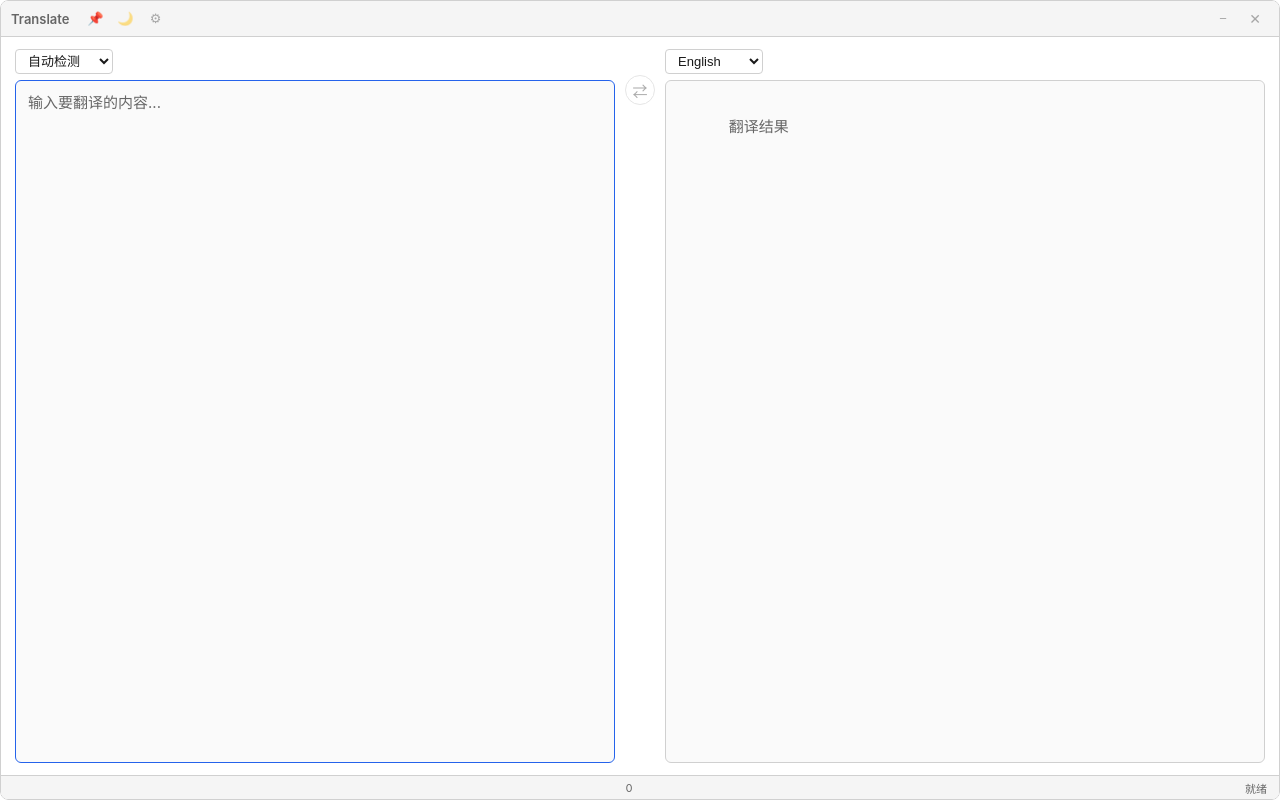
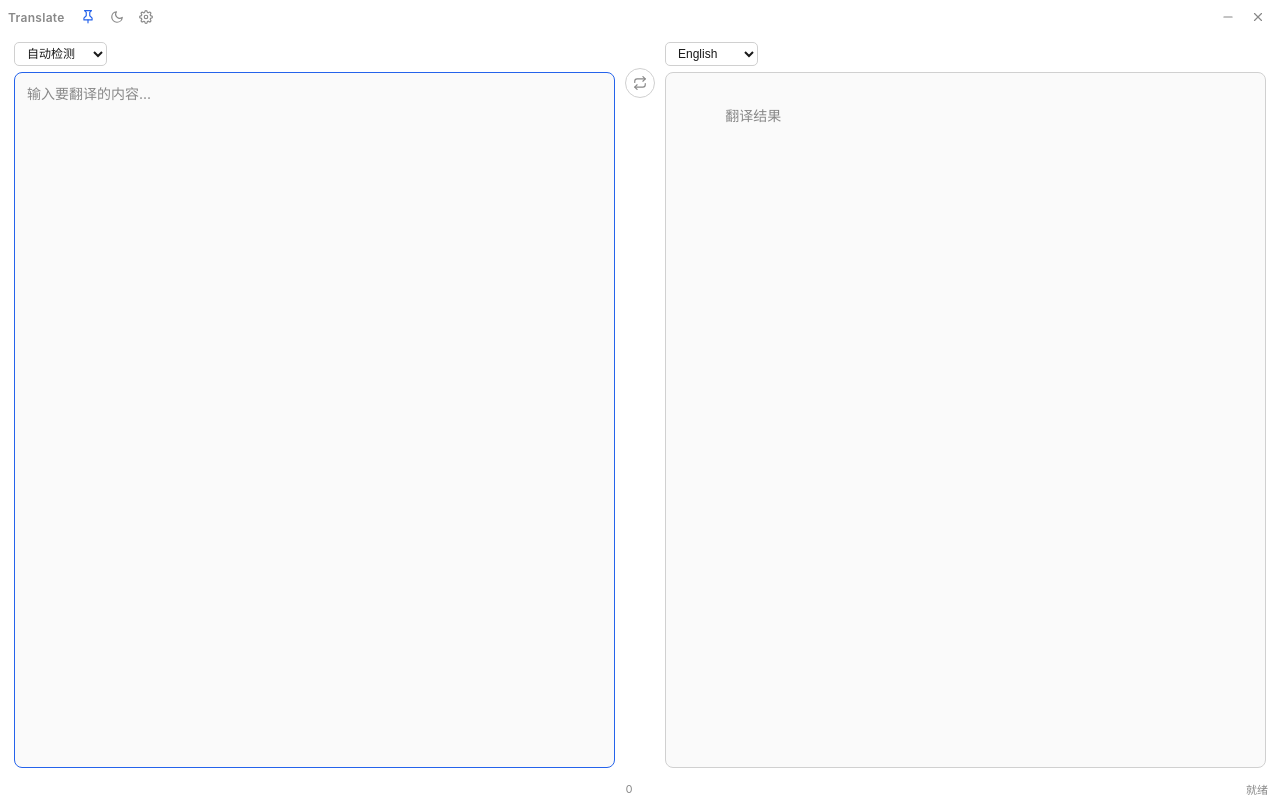
Before and after one commit to LI-S-H/translate-app, a website built with Vite: page index.html in a window 1280 px wide. Built offline with nearby package versions, Linux system fonts and the light colour scheme.

Commit message:
fix: 修复窗口拖动、统一图标风格、输出文字对齐、一体化设计
- 添加 core:window:allow-start-dragging 权限修复窗口无法拖动
- 所有标题栏按钮替换为统一 SVG 图标（与复制按钮风格一致）
- 输出区域默认文字左上角对齐（与输入区域对称）
- 去除标题栏底部分隔线，与内容区域背景统一
- 窗口整体更简洁一体化，参考 Claude Code 桌面端设计

```diff
--- a/index.html
+++ b/index.html
@@ -12,13 +12,24 @@
     <div id="titlebar">
       <div class="titlebar-left">
         <span class="app-name">Translate</span>
-        <button id="btn-pin" class="icon-btn active" title="置顶">&#128204;</button>
-        <button id="btn-theme" class="icon-btn" title="切换主题">&#127769;</button>
-        <button id="btn-settings" class="icon-btn" title="设置">&#9881;</button>
+        <button id="btn-pin" class="icon-btn active" title="置顶">
+          <svg width="14" height="14" viewBox="0 0 24 24" fill="none" stroke="currentColor" stroke-width="2" stroke-linecap="round" stroke-linejoin="round"><line x1="12" y1="17" x2="12" y2="22"/><path d="M5 17h14v-2.7a1 1 0 0 0-.3-.7l-3.7-3.7V4l3-3H6l3 3v5.9L5.3 13.6a1 1 0 0 0-.3.7V17Z"/></svg>
+        </button>
+        <button id="btn-theme" class="icon-btn" title="切换主题">
+          <svg class="icon-sun" width="14" height="14" viewBox="0 0 24 24" fill="none" stroke="currentColor" stroke-width="2" stroke-linecap="round" stroke-linejoin="round"><circle cx="12" cy="12" r="5"/><line x1="12" y1="1" x2="12" y2="3"/><line x1="12" y1="21" x2="12" y2="23"/><line x1="4.22" y1="4.22" x2="5.64" y2="5.64"/><line x1="18.36" y1="18.36" x2="19.78" y2="19.78"/><line x1="1" y1="12" x2="3" y2="12"/><line x1="21" y1="12" x2="23" y2="12"/><line x1="4.22" y1="19.78" x2="5.64" y2="18.36"/><line x1="18.36" y1="5.64" x2="19.78" y2="4.22"/></svg>
+          <svg class="icon-moon" width="14" height="14" viewBox="0 0 24 24" fill="none" stroke="currentColor" stroke-width="2" stroke-linecap="round" stroke-linejoin="round"><path d="M21 12.79A9 9 0 1 1 11.21 3 7 7 0 0 0 21 12.79z"/></svg>
+        </button>
+        <button id="btn-settings" class="icon-btn" title="设置">
+          <svg width="14" height="14" viewBox="0 0 24 24" fill="none" stroke="currentColor" stroke-width="2" stroke-linecap="round" stroke-linejoin="round"><circle cx="12" cy="12" r="3"/><path d="M19.4 15a1.65 1.65 0 0 0 .33 1.82l.06.06a2 2 0 1 1-2.83 2.83l-.06-.06a1.65 1.65 0 0 0-1.82-.33 1.65 1.65 0 0 0-1 1.51V21a2 2 0 0 1-4 0v-.09A1.65 1.65 0 0 0 9 19.4a1.65 1.65 0 0 0-1.82.33l-.06.06a2 2 0 1 1-2.83-2.83l.06-.06A1.65 1.65 0 0 0 4.68 15a1.65 1.65 0 0 0-1.51-1H3a2 2 0 0 1 0-4h.09A1.65 1.65 0 0 0 4.6 9a1.65 1.65 0 0 0-.33-1.82l-.06-.06a2 2 0 1 1 2.83-2.83l.06.06A1.65 1.65 0 0 0 9 4.68a1.65 1.65 0 0 0 1-1.51V3a2 2 0 0 1 4 0v.09a1.65 1.65 0 0 0 1 1.51 1.65 1.65 0 0 0 1.82-.33l.06-.06a2 2 0 1 1 2.83 2.83l-.06.06A1.65 1.65 0 0 0 19.4 9a1.65 1.65 0 0 0 1.51 1H21a2 2 0 0 1 0 4h-.09a1.65 1.65 0 0 0-1.51 1z"/></svg>
+        </button>
       </div>
       <div class="titlebar-actions">
-        <button id="btn-minimize" class="icon-btn" title="最小化">&#x2212;</button>
-        <button id="btn-close" class="icon-btn btn-close" title="关闭">&#10005;</button>
+        <button id="btn-minimize" class="icon-btn" title="最小化">
+          <svg width="14" height="14" viewBox="0 0 24 24" fill="none" stroke="currentColor" stroke-width="2" stroke-linecap="round" stroke-linejoin="round"><line x1="5" y1="12" x2="19" y2="12"/></svg>
+        </button>
+        <button id="btn-close" class="icon-btn btn-close" title="关闭">
+          <svg width="14" height="14" viewBox="0 0 24 24" fill="none" stroke="currentColor" stroke-width="2" stroke-linecap="round" stroke-linejoin="round"><line x1="18" y1="6" x2="6" y2="18"/><line x1="6" y1="6" x2="18" y2="18"/></svg>
+        </button>
       </div>
     </div>
 
@@ -46,13 +57,17 @@
         </div>
         <div class="input-wrap">
           <textarea id="input-area" placeholder="输入要翻译的内容..." autofocus></textarea>
-          <button id="btn-clear" class="clear-btn hidden" title="清除">&#10005;</button>
+          <button id="btn-clear" class="clear-btn hidden" title="清除">
+            <svg width="12" height="12" viewBox="0 0 24 24" fill="none" stroke="currentColor" stroke-width="2" stroke-linecap="round" stroke-linejoin="round"><line x1="18" y1="6" x2="6" y2="18"/><line x1="6" y1="6" x2="18" y2="18"/></svg>
+          </button>
         </div>
       </div>
 
       <!-- swap button -->
       <div class="swap-col">
-        <button id="btn-swap" class="icon-btn swap-btn" title="交换语言">&#8644;</button>
+        <button id="btn-swap" class="icon-btn swap-btn" title="交换语言">
+          <svg width="14" height="14" viewBox="0 0 24 24" fill="none" stroke="currentColor" stroke-width="2" stroke-linecap="round" stroke-linejoin="round"><polyline points="17 1 21 5 17 9"/><path d="M3 11V9a4 4 0 0 1 4-4h14"/><polyline points="7 23 3 19 7 15"/><path d="M21 13v2a4 4 0 0 1-4 4H3"/></svg>
+        </button>
       </div>
 
       <!-- right: output -->
--- a/src-tauri/capabilities/default.json
+++ b/src-tauri/capabilities/default.json
@@ -17,6 +17,7 @@
     "core:window:allow-maximize",
     "core:window:allow-unmaximize",
     "core:window:allow-is-maximized",
+    "core:window:allow-start-dragging",
     "store:default",
     "global-shortcut:default",
     "global-shortcut:allow-register",
--- a/src-tauri/gen/schemas/capabilities.json
+++ b/src-tauri/gen/schemas/capabilities.json
@@ -1 +1 @@
-{"default":{"identifier":"default","description":"Default capabilities for the app","local":true,"windows":["main"],"permissions":["core:default","core:window:default","core:window:allow-show","core:window:allow-hide","core:window:allow-close","core:window:allow-set-always-on-top","core:window:allow-set-size","core:window:allow-set-position","core:window:allow-center","core:window:allow-minimize","core:window:allow-maximize","core:window:allow-unmaximize","core:window:allow-is-maximized","store:default","global-shortcut:default","global-shortcut:allow-register","global-shortcut:allow-unregister","global-shortcut:allow-is-registered"]}}
+{"default":{"identifier":"default","description":"Default capabilities for the app","local":true,"windows":["main"],"permissions":["core:default","core:window:default","core:window:allow-show","core:window:allow-hide","core:window:allow-close","core:window:allow-set-always-on-top","core:window:allow-set-size","core:window:allow-set-position","core:window:allow-center","core:window:allow-minimize","core:window:allow-maximize","core:window:allow-unmaximize","core:window:allow-is-maximized","core:window:allow-start-dragging","store:default","global-shortcut:default","global-shortcut:allow-register","global-shortcut:allow-unregister","global-shortcut:allow-is-registered"]}}
--- a/src/main.js
+++ b/src/main.js
@@ -24,8 +24,10 @@ let currentSettings = {
 function applyTheme(theme) {
   document.documentElement.setAttribute("data-theme", theme);
   const btn = document.getElementById("btn-theme");
-  btn.innerHTML = theme === "dark" ? "&#9728;" : "&#127769;"; // sun / moon
-  btn.title = theme === "dark" ? "切换浅色主题" : "切换深色主题";
+  const isDark = theme === "dark";
+  btn.querySelector(".icon-sun").style.display = isDark ? "" : "none";
+  btn.querySelector(".icon-moon").style.display = isDark ? "none" : "";
+  btn.title = isDark ? "切换浅色主题" : "切换深色主题";
 }
 
 function toggleTheme() {
@@ -45,10 +47,10 @@ function toggleTheme() {
 async function setupWindowControls() {
   const win = getCurrentWindow();
 
-  // Drag window by titlebar — use direct IPC, no wrappers
+  // Drag window by titlebar
   document.getElementById("titlebar").addEventListener("mousedown", (e) => {
-    if (e.target.closest("button, select, input")) return;
-    window.__TAURI_INTERNALS__.invoke("plugin:window|start_dragging", { label: "main" });
+    if (e.target.closest("button, select, input, textarea")) return;
+    win.startDragging();
   });
 
   document.getElementById("btn-minimize").addEventListener("click", () => {
--- a/src/styles.css
+++ b/src/styles.css
@@ -4,7 +4,7 @@
   --bg-secondary: #f5f5f5;
   --bg-tertiary: #e8e8e8;
   --text: #1a1a1a;
-  --text-secondary: #666666;
+  --text-secondary: #888888;
   --border: #d0d0d0;
   --accent: #2563eb;
   --accent-hover: #1d4ed8;
@@ -16,17 +16,17 @@
 
 [data-theme="dark"] {
   --bg: #1e1e2e;
-  --bg-secondary: #2a2a3c;
+  --bg-secondary: #252538;
   --bg-tertiary: #333350;
   --text: #e0e0e0;
-  --text-secondary: #a0a0b0;
+  --text-secondary: #8888a0;
   --border: #404060;
   --accent: #60a5fa;
   --accent-hover: #93bbfc;
   --danger: #f87171;
   --danger-hover: #fca5a5;
   --shadow: 0 2px 8px rgba(0,0,0,0.3);
-  --panel-bg: #252538;
+  --panel-bg: #222234;
 }
 
 /* ===== Reset & Base ===== */
@@ -39,16 +39,15 @@ html, body {
   font-size: 14px;
   color: var(--text);
   background: var(--bg);
-  border-radius: 8px;
+  border-radius: 10px;
 }
 
 #app {
   display: flex;
   flex-direction: column;
   height: 100%;
-  border-radius: 8px;
+  border-radius: 10px;
   overflow: hidden;
-  border: 1px solid var(--border);
 }
 
 /* ===== Titlebar ===== */
@@ -56,25 +55,25 @@ html, body {
   display: flex;
   justify-content: space-between;
   align-items: center;
-  height: 36px;
-  padding: 0 10px;
-  background: var(--bg-secondary);
-  border-bottom: 1px solid var(--border);
+  height: 34px;
+  padding: 0 8px;
+  background: var(--bg);
   flex-shrink: 0;
   user-select: none;
 }
 
-.titlebar-left { display: flex; align-items: center; gap: 2px; }
-.titlebar-actions { display: flex; align-items: center; gap: 4px; }
+.titlebar-left { display: flex; align-items: center; gap: 1px; }
+.titlebar-actions { display: flex; align-items: center; gap: 2px; }
 
 .app-name {
   font-weight: 600;
-  font-size: 13px;
-  margin-right: 10px;
+  font-size: 12px;
+  margin-right: 8px;
   color: var(--text-secondary);
+  letter-spacing: 0.3px;
 }
 
-/* Base icon button */
+/* Base icon button — unified for titlebar */
 .icon-btn {
   width: 28px;
   height: 28px;
@@ -83,33 +82,28 @@ html, body {
   color: var(--text-secondary);
   cursor: pointer;
   border-radius: 4px;
-  font-size: 13px;
   display: flex;
   align-items: center;
   justify-content: center;
   transition: background 0.15s, color 0.15s;
-  opacity: 0.55;
+  flex-shrink: 0;
 }
 
-.icon-btn:hover { opacity: 1; background: var(--bg-tertiary); color: var(--text); }
+.icon-btn svg { width: 14px; height: 14px; }
 
-/* Active/pinned state — subtle highlight */
-.icon-btn.active { opacity: 1; color: var(--accent); }
+.icon-btn:hover { background: var(--bg-tertiary); color: var(--text); }
+
+/* Active/pinned state */
+.icon-btn.active { color: var(--accent); }
 
 /* Close button */
-.btn-close {
-  font-size: 14px;
-  width: 28px;
-  height: 28px;
-}
-
-.btn-close:hover { background: var(--danger) !important; color: white; opacity: 1; }
+.btn-close:hover { background: var(--danger) !important; color: white !important; }
 
 /* ===== Main Content ===== */
 #main-content {
   display: flex;
   flex: 1;
-  padding: 12px 14px;
+  padding: 8px 14px 10px;
   gap: 10px;
   overflow: hidden;
 }
@@ -126,10 +120,10 @@ html, body {
 .lang-select {
   padding: 3px 8px;
   border: 1px solid var(--border);
-  border-radius: 4px;
+  border-radius: 5px;
   background: var(--bg);
   color: var(--text);
-  font-size: 13px;
+  font-size: 12px;
   cursor: pointer;
   outline: none;
 }
@@ -143,9 +137,9 @@ html, body {
   flex: 1;
   resize: none;
   border: 1px solid var(--border);
-  border-radius: 6px;
-  padding: 10px 28px 10px 12px;
-  font-size: 15px;
+  border-radius: 8px;
+  padding: 10px 30px 10px 12px;
+  font-size: 14px;
   font-family: inherit;
   color: var(--text);
   background: var(--panel-bg);
@@ -169,7 +163,6 @@ html, body {
   color: var(--text-secondary);
   cursor: pointer;
   border-radius: 50%;
-  font-size: 11px;
   display: flex;
   align-items: center;
   justify-content: center;
@@ -194,11 +187,9 @@ html, body {
   height: 30px;
   border: 1px solid var(--border);
   border-radius: 50%;
-  font-size: 15px;
-  opacity: 0.55;
 }
 
-.swap-btn:hover { opacity: 1; }
+.swap-btn:hover { background: var(--bg-tertiary); }
 
 /* ===== Output Area ===== */
 .output-wrap { flex: 1; position: relative; display: flex; }
@@ -206,19 +197,23 @@ html, body {
 .output-area {
   flex: 1;
   border: 1px solid var(--border);
-  border-radius: 6px;
-  padding: 10px 10px 32px 12px;
+  border-radius: 8px;
+  padding: 10px 12px 30px 12px;
   background: var(--panel-bg);
   overflow-y: auto;
   line-height: 1.6;
-  font-size: 15px;
+  font-size: 14px;
   white-space: pre-wrap;
   word-break: break-word;
+  text-align: left;
+  cursor: default;
 }
 
-.output-area .placeholder { color: var(--text-secondary); }
+.output-area .placeholder {
+  color: var(--text-secondary);
+}
 
-/* Copy button — bottom-left of output, always visible when shown */
+/* Copy button — bottom-left of output */
 .copy-btn {
   position: absolute;
   left: 6px;
@@ -229,18 +224,17 @@ html, body {
   background: var(--bg);
   color: var(--text-secondary);
   cursor: pointer;
-  border-radius: 4px;
+  border-radius: 5px;
   display: flex;
   align-items: center;
   justify-content: center;
-  opacity: 0.6;
-  transition: opacity 0.15s, background 0.15s, border-color 0.15s;
+  opacity: 0.55;
+  transition: opacity 0.15s, background 0.15s, border-color 0.15s, color 0.15s;
   z-index: 2;
-  padding: 3px;
 }
 
 .copy-btn svg { width: 14px; height: 14px; }
-.copy-btn:hover { opacity: 1; border-color: var(--accent); background: var(--bg-secondary); }
+.copy-btn:hover { opacity: 1; border-color: var(--accent); }
 .copy-btn.hidden { display: none; }
 
 /* Flash when copied */
@@ -256,10 +250,9 @@ html, body {
   display: flex;
   justify-content: space-between;
   align-items: center;
-  height: 24px;
+  height: 22px;
   padding: 0 12px;
-  background: var(--bg-secondary);
-  border-top: 1px solid var(--border);
+  background: var(--bg);
   font-size: 11px;
   color: var(--text-secondary);
   flex-shrink: 0;
@@ -284,7 +277,7 @@ html, body {
 #settings-panel {
   background: var(--bg);
   border: 1px solid var(--border);
-  border-radius: 8px;
+  border-radius: 10px;
   padding: 20px;
   width: 360px;
   box-shadow: var(--shadow);
@@ -306,7 +299,7 @@ html, body {
 .setting-item input[type="password"] {
   padding: 4px 8px;
   border: 1px solid var(--border);
-  border-radius: 4px;
+  border-radius: 5px;
   background: var(--bg);
   color: var(--text);
   font-size: 13px;
@@ -322,7 +315,7 @@ html, body {
 .settings-buttons button {
   padding: 6px 16px;
   border: 1px solid var(--border);
-  border-radius: 4px;
+  border-radius: 5px;
   background: var(--bg);
   color: var(--text);
   cursor: pointer;
```
